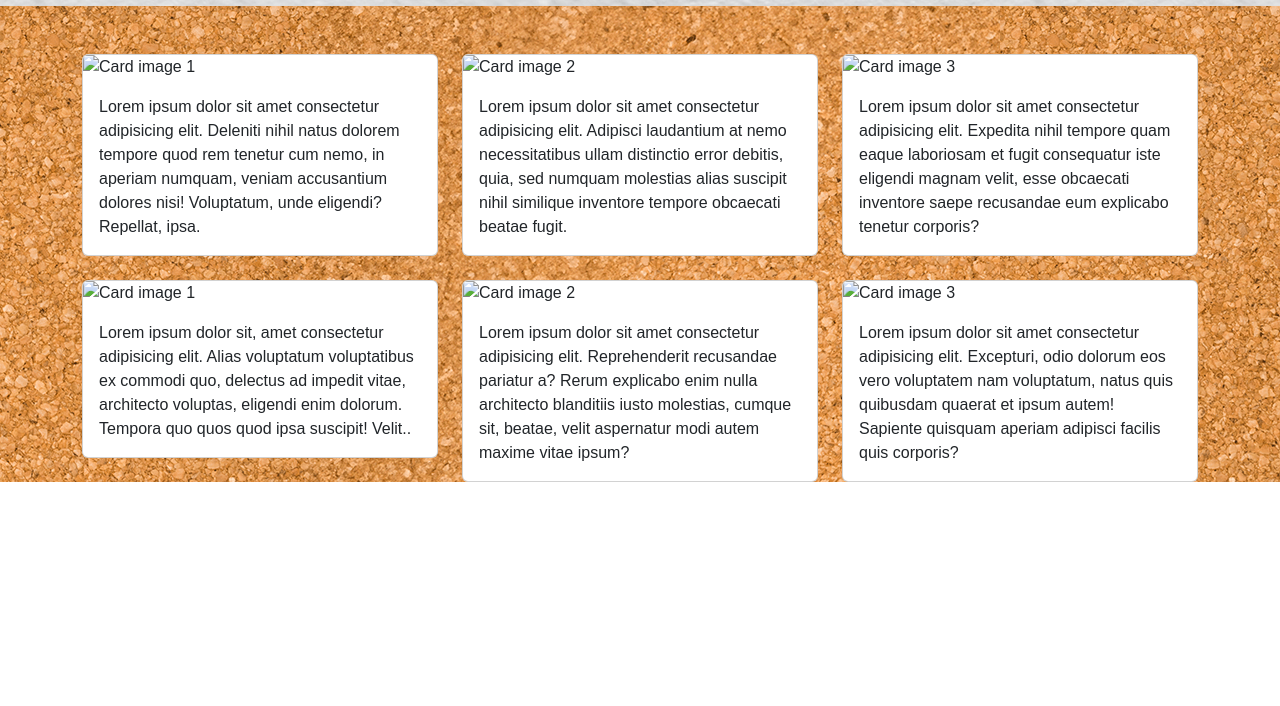
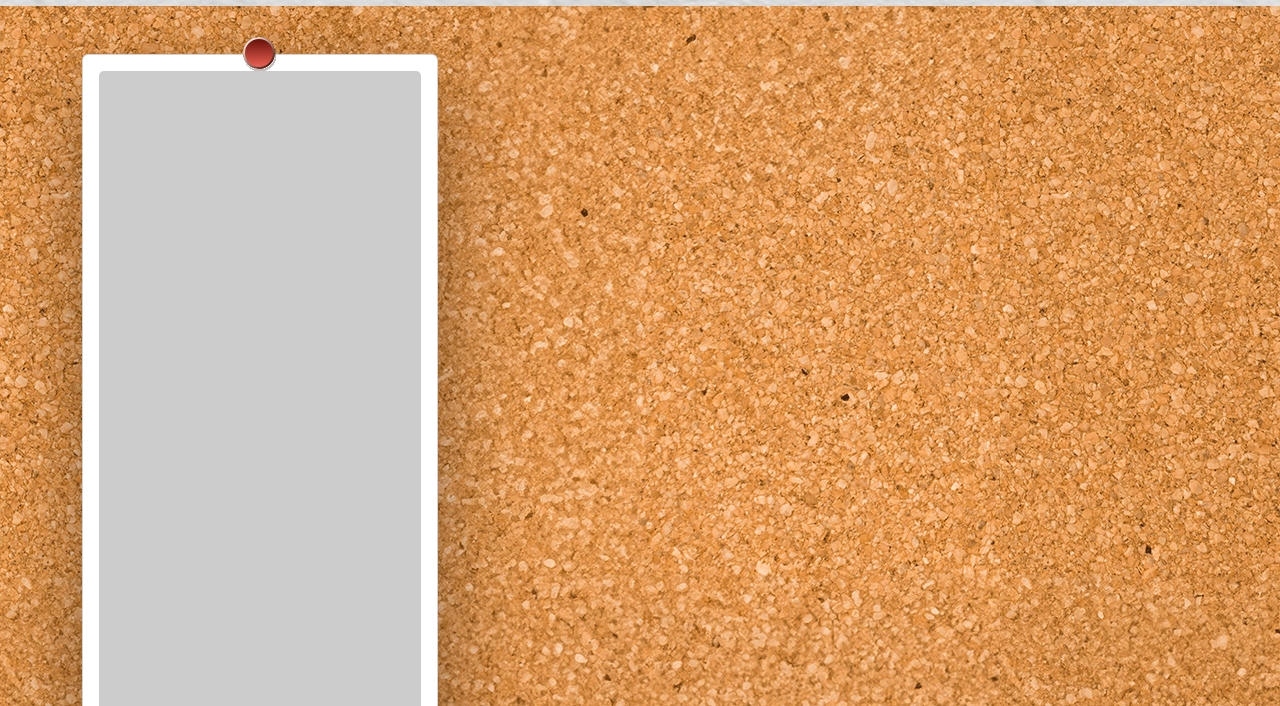
Before and after one commit to domespa/js-photo-blog, a plain HTML site: page index.html in a window 1280 px wide. Shown: the part 94-800 px from the top of the page. Drawn offline with nearby package versions, Linux system fonts and the light colour scheme; placeholder pictures from the web are drawn by us; a web font is replaced by a local one.

Commit message:
feat: add pin

```diff
--- a/css/style.css
+++ b/css/style.css
@@ -23,3 +23,7 @@ main {
     background-image: url(../img/cork.png);
     height: 100%;
 }
+
+.card {
+    box-shadow: rgba(0, 0, 0, 0.4) 0px 30px 90px;
+}
--- a/index.html
+++ b/index.html
@@ -16,52 +16,13 @@
     </header>
     <main>
         <div class="container">
-            <div class="row">
-                <div class="col-md-4 mb-4 mt-5">
-                    <div class="card">
-                        <img src="" class="card-img" alt="Card image 1">
+            <div class="row pt-5">
+                <div class="col-md-4 mb-5">
+                    <div class="card p-3 position-relative">
+                        <img src="img/pin.svg" alt="" class="position-absolute top-0 start-50 translate-middle">
+                        <img src="https://via.placeholder.com/600/771796" class="card-img" alt="Card image 1">
                         <div class="card-body">
                             <p class="card-text">Lorem ipsum dolor sit amet consectetur adipisicing elit. Deleniti nihil natus dolorem tempore quod rem tenetur cum nemo, in aperiam numquam, veniam accusantium dolores nisi! Voluptatum, unde eligendi? Repellat, ipsa.</p>
-                        </div>
-                    </div>
-                </div>
-                <div class="col-md-4 mt-5">
-                    <div class="card">
-                        <img src="" class="card-img" alt="Card image 2">
-                        <div class="card-body">
-                            <p class="card-text">Lorem ipsum dolor sit amet consectetur adipisicing elit. Adipisci laudantium at nemo necessitatibus ullam distinctio error debitis, quia, sed numquam molestias alias suscipit nihil similique inventore tempore obcaecati beatae fugit.</p>
-                        </div>
-                    </div>
-                </div>
-                <div class="col-md-4 mt-5">
-                    <div class="card">
-                        <img src="" class="card-img" alt="Card image 3">
-                        <div class="card-body">
-                            <p class="card-text">Lorem ipsum dolor sit amet consectetur adipisicing elit. Expedita nihil tempore quam eaque laboriosam et fugit consequatur iste eligendi magnam velit, esse obcaecati inventore saepe recusandae eum explicabo tenetur corporis?</p>
-                        </div>
-                    </div>
-                </div>
-                <div class="col-md-4 mb-4">
-                    <div class="card">
-                        <img src="" class="card-img" alt="Card image 1">
-                        <div class="card-body">
-                            <p class="card-text">Lorem ipsum dolor sit, amet consectetur adipisicing elit. Alias voluptatum voluptatibus ex commodi quo, delectus ad impedit vitae, architecto voluptas, eligendi enim dolorum. Tempora quo quos quod ipsa suscipit! Velit..</p>
-                        </div>
-                    </div>
-                </div>
-                <div class="col-md-4">
-                    <div class="card">
-                        <img src="" class="card-img" alt="Card image 2">
-                        <div class="card-body">
-                            <p class="card-text">Lorem ipsum dolor sit amet consectetur adipisicing elit. Reprehenderit recusandae pariatur a? Rerum explicabo enim nulla architecto blanditiis iusto molestias, cumque sit, beatae, velit aspernatur modi autem maxime vitae ipsum?</p>
-                        </div>
-                    </div>
-                </div>
-                <div class="col-md-4">
-                    <div class="card">
-                        <img src="" class="card-img" alt="Card image 3">
-                        <div class="card-body">
-                            <p class="card-text">Lorem ipsum dolor sit amet consectetur adipisicing elit. Excepturi, odio dolorum eos vero voluptatem nam voluptatum, natus quis quibusdam quaerat et ipsum autem! Sapiente quisquam aperiam adipisci facilis quis corporis?</p>
                         </div>
                     </div>
                 </div>
```
